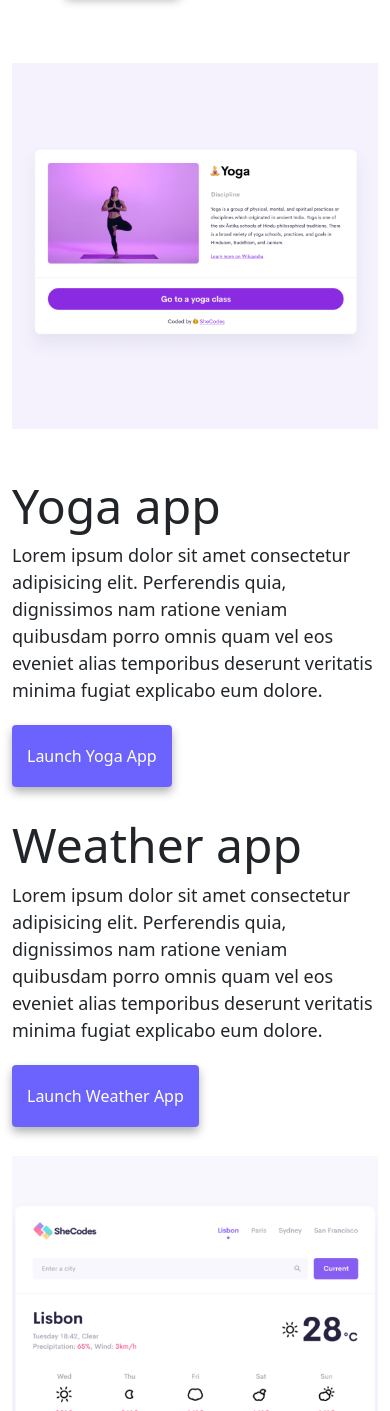
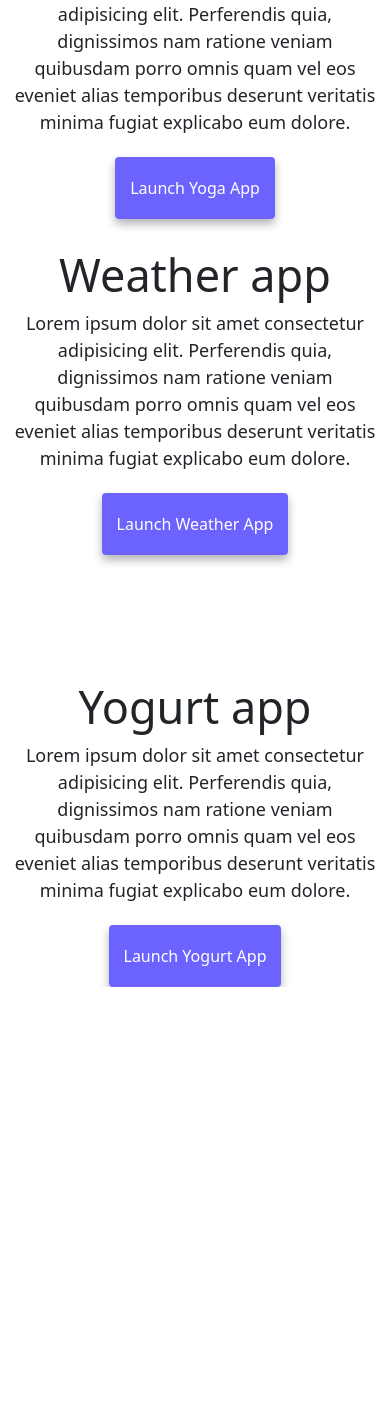
Before and after one commit to ana-f/Homework-3, a plain HTML site: page index.html in a window 390 px wide. Shown: the part 589-2000 px from the top of the page. After the commit the page ends 1576 px from the top, so only its background shows below. Drawn offline with nearby package versions, Linux system fonts and the light colour scheme.

Commit message:
Added CSS media queries

```diff
--- a/index.html
+++ b/index.html
@@ -56,10 +56,10 @@
     <div class="container">
       <div class="row">
         <div class="col-sm-6 mt-5">
-          <img class="img-fluid" src="images/yoga.png" />
+          <img class="img-fluid img-app" src="images/yoga.png" />
         </div>
 
-        <div class="col-sm-6 mt-5">
+        <div class="col-sm-6 mt-5 style-center">
           <h2>Yoga app</h2>
           <p>
         Lorem ipsum dolor sit amet consectetur adipisicing elit.
@@ -71,7 +71,7 @@
         <a href="#" class="app-links">Launch Yoga app</a>
         </div>
 
-        <div class="col-sm-6 mt-5">
+        <div class="col-sm-6 mt-5 style-center">
           <h2>Weather app</h2>
           <p>
         Lorem ipsum dolor sit amet consectetur adipisicing elit.
@@ -84,14 +84,14 @@
         </div>
 
         <div class="col-sm-6 mt-5">
-          <img class="img-fluid" src="images/weather.png" />
+          <img class="img-fluid img-app" src="images/weather.png" />
         </div>
 
         <div class="col-sm-6 mt-5">
-          <img class="img-fluid" src="images/yogurt.png" />
+          <img class="img-fluid img-app" src="images/yogurt.png" />
         </div>
 
-        <div class="col-sm-6 mt-5">
+        <div class="col-sm-6 mt-5 style-center">
           <h2>Yogurt app</h2>
           <p>
         Lorem ipsum dolor sit amet consectetur adipisicing elit.
--- a/style.css
+++ b/style.css
@@ -93,3 +93,27 @@ p {
 .img-shadow {
   box-shadow: var(--box-shadow);
 }
+
+@media (max-width: 576px) {
+  h1,
+  h2 {
+    font-size: 45px;
+  }
+
+  h3 {
+    font-size: 20px;
+    margin-top: 15px;
+  }
+
+  p {
+    text-align: center;
+  }
+
+  .img-app {
+    display: none;
+  }
+
+  .style-center {
+    text-align: center;
+  }
+}
```
Also changed, not shown: about.html (+3 -3 lines).
